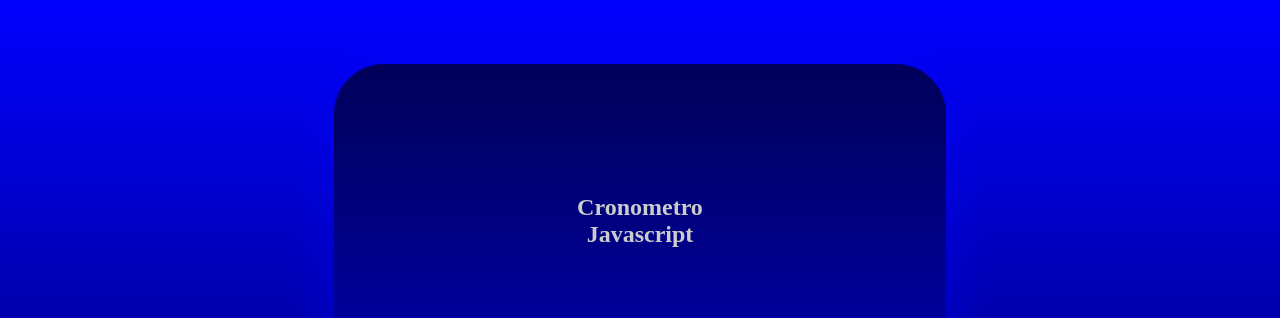
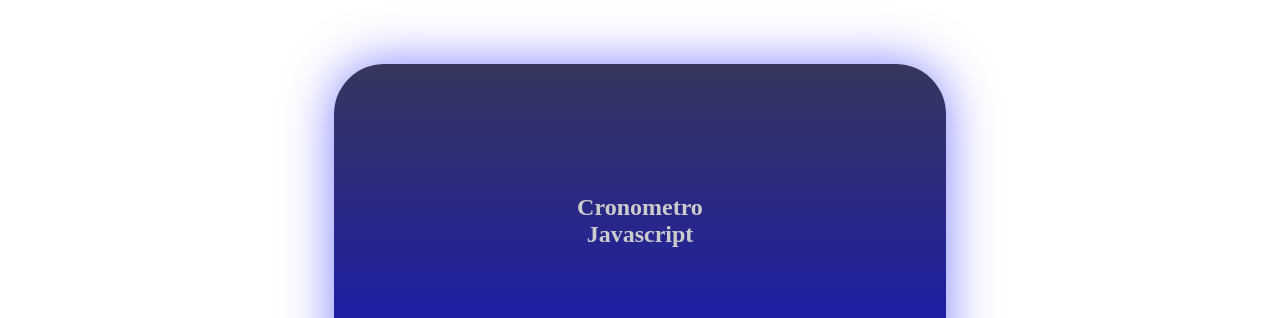
Before and after one commit to HarrisonTorres/Cronometro-Simples, a plain HTML site: page index.html in a window 1280 px wide. Shown: the top 318 px of the page. Drawn offline with Linux system fonts and the light colour scheme.

Commit message:
Update style.css

```diff
--- a/style/style.css
+++ b/style/style.css
@@ -4,7 +4,7 @@
 }
 .tela{
     height: 100vh;
-    background:linear-gradient(#00f, rgb(0, 0, 50))
+    background: #fff;
 }
 .conteiner{
     display: flex;
```
